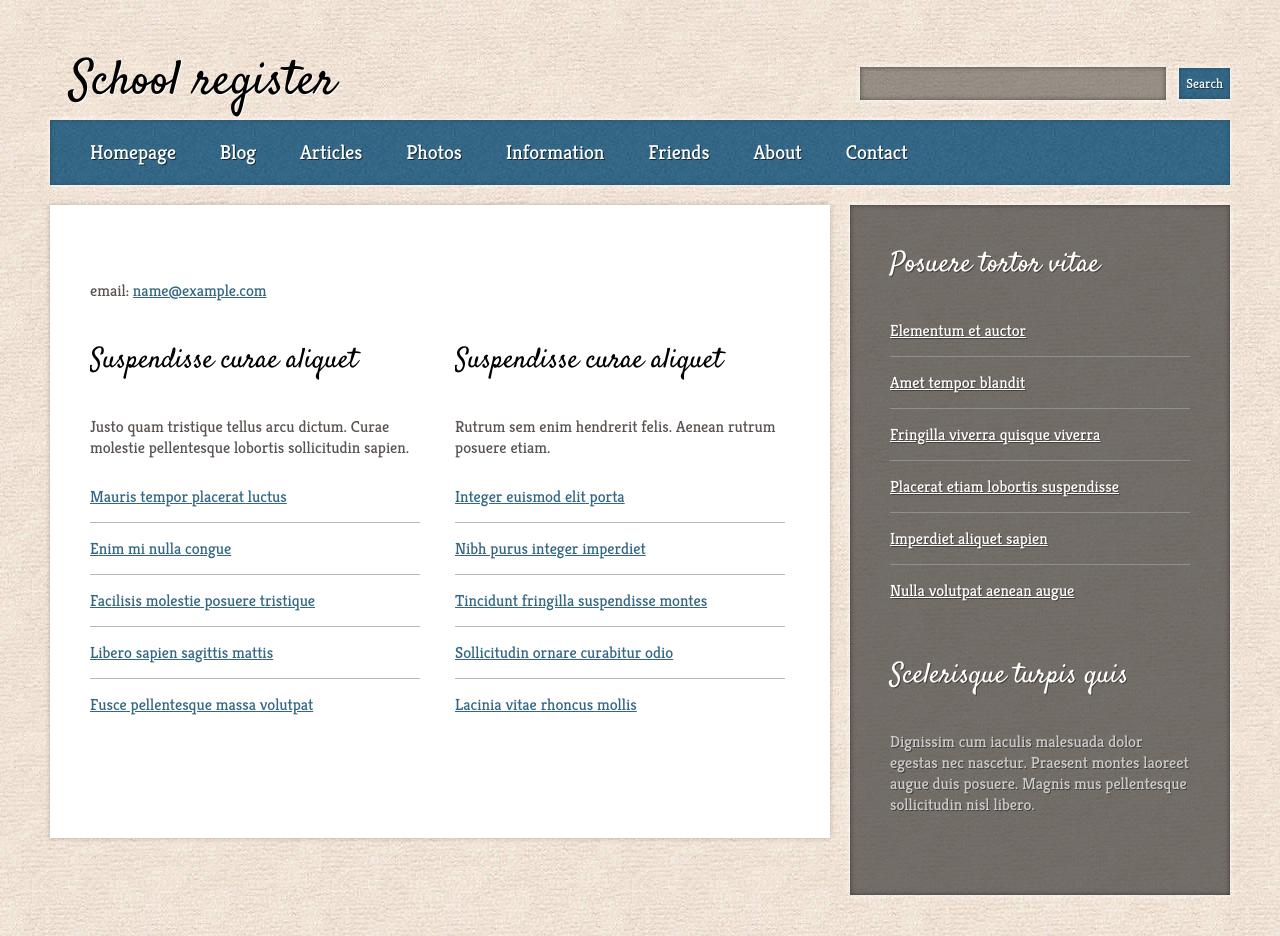
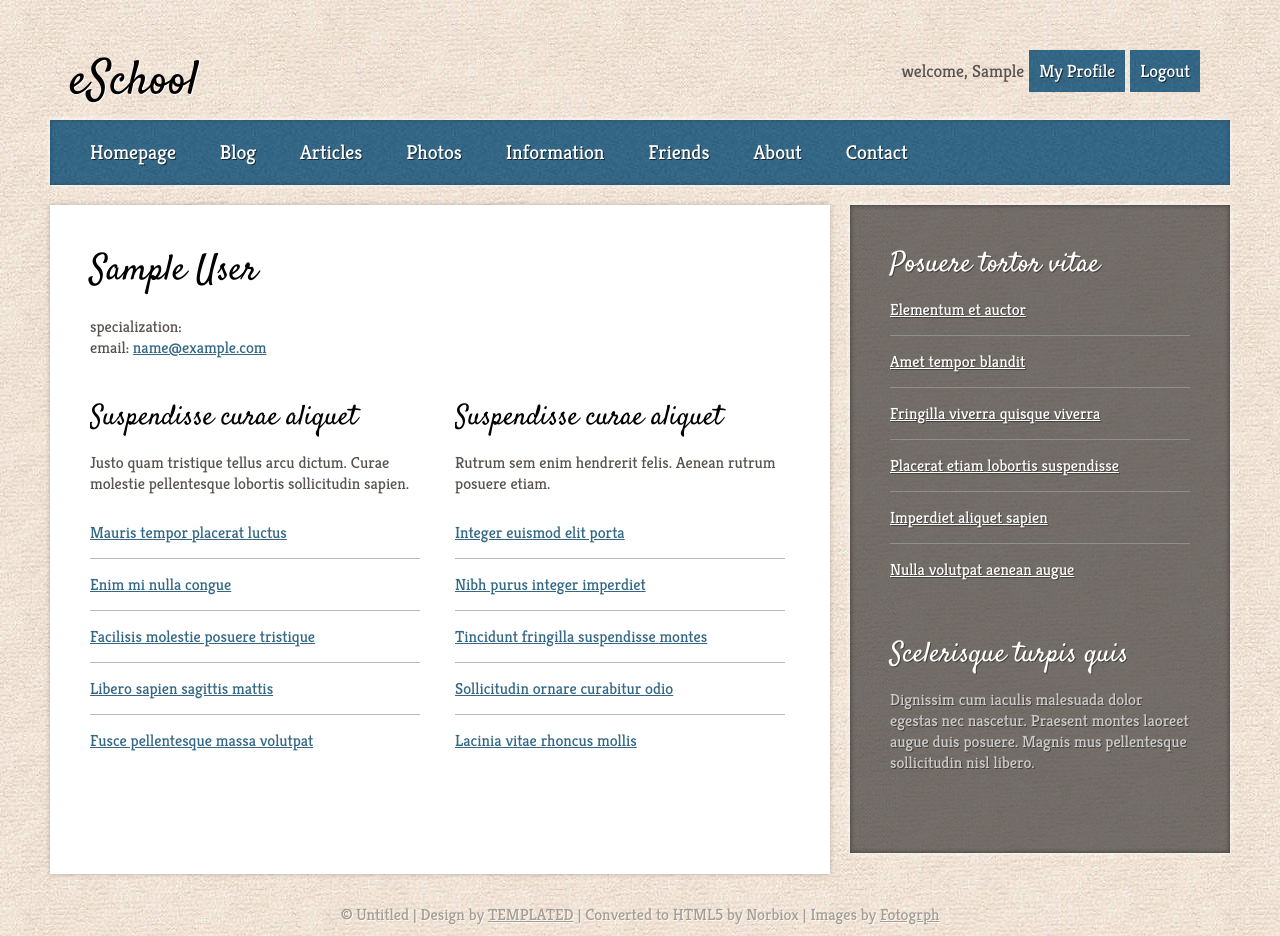
Before and after one commit to Norbiox/eschool, a Django app: page /schoolregister/teacher/1/ in a window 1280 px wide. Shown: the top 936 px of the page. Run offline with Django 3.2, Linux system fonts and the light colour scheme; a user stored in the database is signed in; tables that the repository leaves empty hold one stand-in row (values such as "Sample post").

Commit message:
keep coding

```diff
--- a/home/models.py
+++ b/home/models.py
@@ -13,3 +13,6 @@
     is_student = m.BooleanField('student status', default=False)
     is_teacher = m.BooleanField('teacher status', default=False)
     is_writer = m.BooleanField('teacher status', default=False)
+
+    def full_name(self):
+        return ' '.join([self.first_name, self.last_name])
--- a/home/static/home/style.css
+++ b/home/static/home/style.css
@@ -99,7 +99,7 @@
 h2,h3,h4 {
 	color: #000;
 	font-family: Satisfy, script;
-	margin-bottom: 1.25em;
+	margin-bottom: 0.5em;
 }
 
 h3 {
--- a/home/templates/home/header.html
+++ b/home/templates/home/header.html
@@ -5,8 +5,8 @@
     </div>
     <div id="user-panel">
         {% if user.is_authenticated %}
-        <p>welcome, {{ user.first_name }} {{ user.second_name }}</p>
-        <a class="button" href="/profile">My Profile</a>
+        <p>welcome, {{ user.first_name }}</p>
+        <a class="button" href="{% url 'home:profile' user.id %}">My Profile</a>
         <a class="button" href="{% url 'home:logout' %}">Logout</a>
         {% else %}
         <a class="button" href="{% url 'home:login' %}">Login</a>
--- a/home/urls.py
+++ b/home/urls.py
@@ -9,4 +9,5 @@
     path('', views.IndexView.as_view(), name='index'),
     re_path(r'^login/$', auth_views.login, {'template_name': 'home/login.html'}, name='login'),
     re_path(r'^logout/$', auth_views.logout, {'next_page': '/'}, name='logout'),
+    path('<int:pk>/profile/', views.ProfileView.as_view(), name='profile'),
 ]
--- a/home/views.py
+++ b/home/views.py
@@ -24,3 +24,8 @@
     def get(self, request):
         context = { 'welcome': "Yo mon! You're at our school homepage!"}
         return render(request, self.template_name, context)
+
+
+class ProfileView(DetailView):
+    model = User
+    template_name = 'home/profile.html'
--- a/schoolregister/models.py
+++ b/schoolregister/models.py
@@ -39,7 +39,7 @@
     title = models.CharField(max_length=20, choices=TITLES, default=NONE, \
         null=True, blank=True
     )
-    specialisation = models.ForeignKey(Subject, on_delete=models.CASCADE, \
+    specialization = models.ForeignKey(Subject, on_delete=models.CASCADE, \
         null=True, blank=True
     )
     birth_date = models.DateField()
--- a/schoolregister/templates/schoolregister/header.html
+++ b/schoolregister/templates/schoolregister/header.html
@@ -1,14 +1,26 @@
 {% block header %}
 <header>
-    <div id="logo">
-        <h1><a href="#">School register</a></h1>
-    </div>
-    <div id="search">
-        <form action="" method="post">
-            <div>
-                <input class="form-text" name="search" size="32" maxlength="64" /><input class="form-submit" type="submit" value="Search" />
-            </div>
-        </form>
-    </div>
+
+  <div id="logo">
+    <h1><a href="{% url 'home:index' %}">eSchool</a></h1>
+  </div>
+
+  <div id="user-panel">
+    {% if user.is_authenticated %}
+      <p>welcome, {{ user.first_name }}</p>
+
+      {% if user.is_teacher %}
+        <a class="button" href="{% url 'schoolregister:teacher_details' user.teacher.id %}">My Profile</a>
+      {% else %}
+        <a class="button" href="{% url 'schoolregister:student_details' user.stuent.id %}">My Profile</a>
+      {% endif %}
+
+      <a class="button" href="{% url 'home:logout' %}">Logout</a>
+
+    {% else %}
+      <a class="button" href="{% url 'home:login' %}">Login</a>
+    {% endif %}
+      <br class="clearfix" />
+  </div>
 </header>
 {% endblock %}
--- a/schoolregister/templates/schoolregister/teacher_details.html
+++ b/schoolregister/templates/schoolregister/teacher_details.html
@@ -1,14 +1,11 @@
 {% extends "schoolregister/base.html" %}
 
 {% block content %}
-<h1>
-    {{ teacher.get_full_name }}
-</h1>
-<h3>
-    {{ teacher.get_specialisation_display }}
-</h3>
-
+<h2>
+    {{ teacher.full_name }}
+</h2>
 <p>
+    specialization: {{ teacher.specialization }}<br />
     email: <a href="mailto:{{ teacher.email }}">{{ teacher.email }}</a>
 </p>
 {% endblock %}
--- a/schoolregister/views.py
+++ b/schoolregister/views.py
@@ -44,9 +44,9 @@
 class IndexView(View):
     template_name = 'schoolregister/index.html'
 
-    def get(self, request):
-        context = { 'welcome': "Yo mon! You're in school register index!"}
-        return render(request, self.template_name, context)
+    def get(self, request, *args, **kwargs):
+        user = request.user
+        return render(request, self.template_name, {'user':user})
 
 
 @method_decorator(student_or_teacher_required, name='dispatch')
```
Also changed, not shown: home/templates/home/profile.html (added, +7 -0 lines), schoolregister/templates/schoolregister/index.html (+7 -2 lines), schoolregister/templates/schoolregister/menu.html (deleted, +0 -15 lines), schoolregister/migrations/0003_auto_20180607_0827.py (added).
